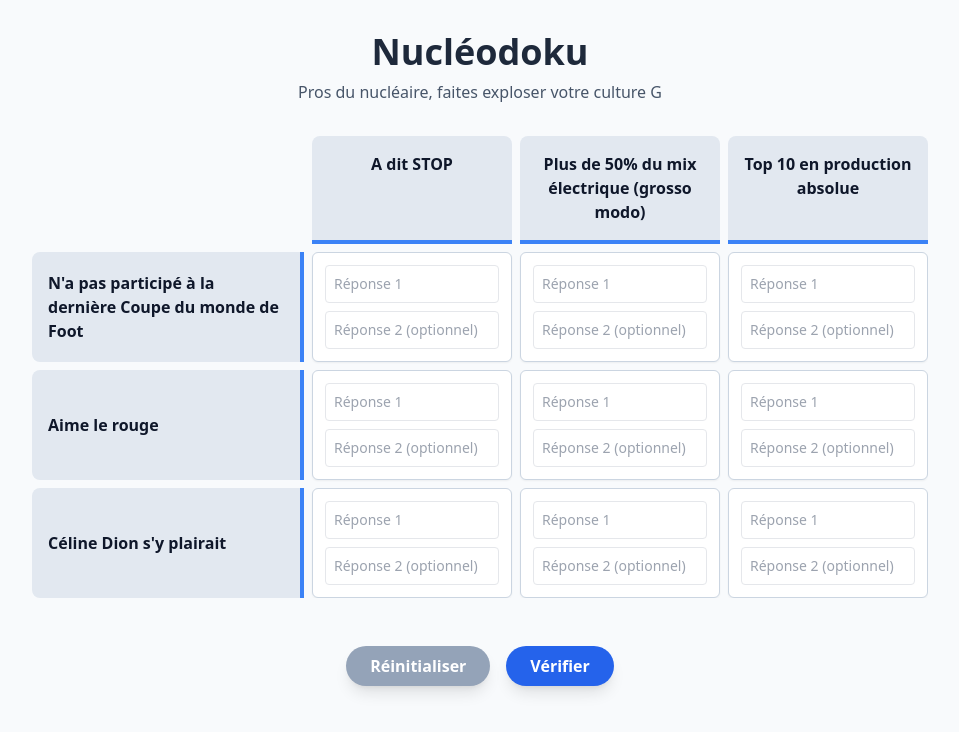
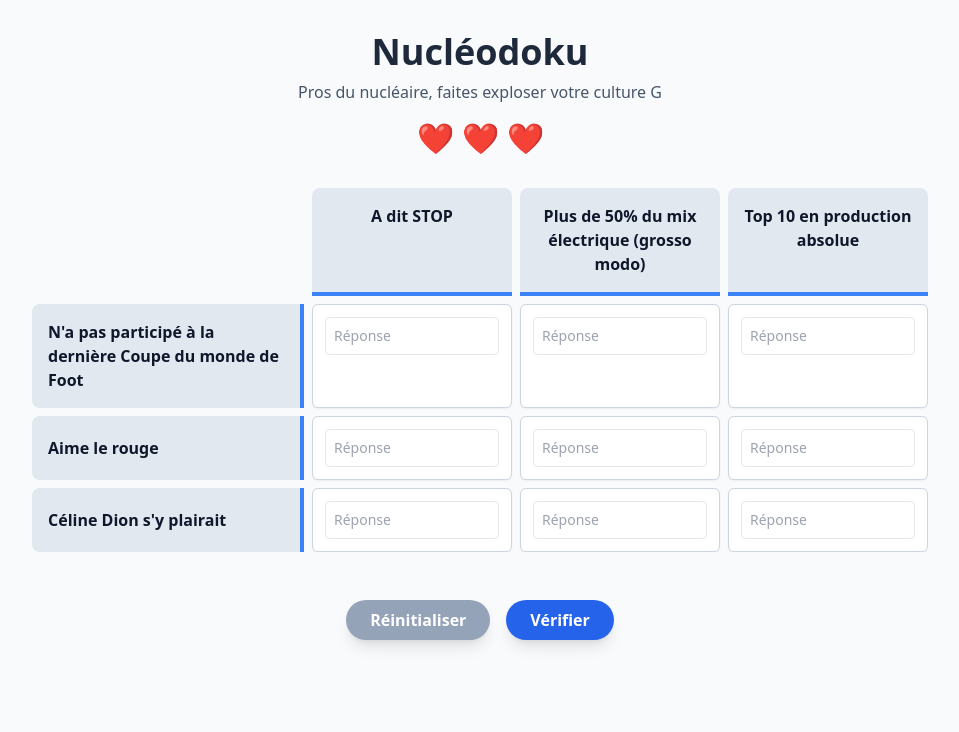
Before and after one commit to tremmala05/nucleodoku, a Nuxt app: page / in a window 1280 px wide. Shown: the top 732 px of the page, without its empty margins (160-1119 px from the left). Built offline with nearby package versions, Linux system fonts and the light colour scheme.

Commit message:
Update app.vue

```diff
--- a/app/app.vue
+++ b/app/app.vue
@@ -2,57 +2,82 @@
 import { PUZZLE } from './constants/puzzle';
 
 interface CellState {
-  answer1: string;
-  answer2: string;
-  isCorrect1: boolean | null;
-  isCorrect2: boolean | null;
+  answer: string;
+  isCorrect: boolean | null;
+  locked: boolean;       // true once answered correctly (input frozen)
+  lastChecked: string;   // avoids losing a life twice for the same unchanged wrong answer
 }
 
+const MAX_LIVES = 3;
+const TOTAL_CELLS = PUZZLE.rows.length * PUZZLE.cols.length;
+
 const gameState = reactive<Record<string, CellState>>({});
+const lives = ref(MAX_LIVES);
+const status = ref<'playing' | 'won' | 'lost'>('playing');
 
-// Initialize game state
-PUZZLE.rows.forEach(row => {
-  PUZZLE.cols.forEach(col => {
-    const id = `${row.id}-${col.id}`;
-    gameState[id] = {
-      answer1: '',
-      answer2: '',
-      isCorrect1: null,
-      isCorrect2: null,
-    };
-  });
+const makeEmptyCell = (): CellState => ({
+  answer: '',
+  isCorrect: null,
+  locked: false,
+  lastChecked: '',
 });
 
-const verify = () => {
+const initGameState = () => {
   PUZZLE.rows.forEach(row => {
     PUZZLE.cols.forEach(col => {
       const id = `${row.id}-${col.id}`;
-      const solutions = PUZZLE.solutions[id] || [];
-      const cell = gameState[id];
-
-      if (!cell) return;
-
-      const a1 = cell.answer1.trim().toLowerCase();
-      const a2 = cell.answer2.trim().toLowerCase();
-
-      cell.isCorrect1 = solutions.some(s => s.toLowerCase() === a1);
-      cell.isCorrect2 = a2 !== '' ? solutions.some(s => s.toLowerCase() === a2) : null;
+      gameState[id] = makeEmptyCell();
     });
   });
 };
 
-const reset = () => {
+initGameState();
+
+const solvedCount = computed(
+  () => Object.values(gameState).filter(cell => cell.locked).length
+);
+
+const verify = () => {
+  if (status.value !== 'playing') return;
+
   PUZZLE.rows.forEach(row => {
     PUZZLE.cols.forEach(col => {
       const id = `${row.id}-${col.id}`;
-      gameState[id] = {
-        answer1: '',
-        answer2: '',
-        isCorrect1: null,
-        isCorrect2: null,
-      };
+      const cell = gameState[id];
+      if (!cell || cell.locked) return;
+
+      const answer = cell.answer.trim().toLowerCase();
+      if (answer === '') {
+        cell.isCorrect = null;
+        return;
+      }
+      // Don't re-penalize an unchanged wrong answer on repeated clicks
+      if (answer === cell.lastChecked) return;
+      cell.lastChecked = answer;
+
+      const solution = (PUZZLE.solutions[id] || '').trim().toLowerCase();
+
+      if (answer === solution) {
+        cell.isCorrect = true;
+        cell.locked = true;
+      } else {
+        cell.isCorrect = false;
+        lives.value = Math.max(0, lives.value - 1);
+      }
     });
   });
+
+  if (lives.value <= 0) {
+    status.value = 'lost';
+  } else if (solvedCount.value === TOTAL_CELLS) {
+    status.value = 'won';
+  }
+};
+
+const reset = () => {
+  initGameState();
+  lives.value = MAX_LIVES;
+  status.value = 'playing';
 };
 </script>
 
@@ -62,7 +87,25 @@ const reset = () => {
       <header class="text-center mb-8">
         <h1 class="text-4xl font-extrabold text-slate-800 mb-2">Nucléodoku</h1>
         <p class="text-slate-600">Pros du nucléaire, faites exploser votre culture G</p>
+
+        <div class="mt-4 flex justify-center gap-2 text-3xl" aria-label="Vies restantes">
+          <span v-for="i in MAX_LIVES" :key="i">
+            {{ i <= lives ? '❤️' : '🖤' }}
+          </span>
+        </div>
       </header>
+
+      <!-- End-of-game message -->
+      <div
+        v-if="status !== 'playing'"
+        class="mb-8 p-6 rounded-xl text-center text-xl font-bold shadow-lg"
+        :class="status === 'won'
+          ? 'bg-green-100 text-green-800 border-2 border-green-500'
+          : 'bg-red-100 text-red-800 border-2 border-red-500'"
+      >
+        <p v-if="status === 'won'">🎉 Bravo, vous avez réussi le Nucléodoku !</p>
+        <p v-else>💥 Perdu ! Vous avez épuisé vos 3 vies.</p>
+      </div>
 
       <div class="overflow-x-auto">
         <div class="inline-grid grid-cols-[auto_repeat(3,minmax(200px,1fr))] gap-2 min-w-[700px]">
@@ -82,31 +125,21 @@ const reset = () => {
               {{ row.label }}
             </div>
 
-            <!-- Input Cells -->
+            <!-- Input Cell -->
             <div v-for="col in PUZZLE.cols" :key="col.id"
                  class="p-3 bg-white border border-slate-300 rounded-md shadow-sm flex flex-col gap-2">
-              <div class="grid grid-cols-1 gap-2">
-                <input
-                  v-model="gameState[`${row.id}-${col.id}`].answer1"
-                  type="text"
-                  placeholder="Réponse 1"
-                  class="w-full p-2 text-sm border rounded focus:ring-2 focus:ring-blue-400 outline-none transition-all"
-                  :class="{
-                    'bg-green-100 border-green-500': gameState[`${row.id}-${col.id}`].isCorrect1 === true,
-                    'bg-red-100 border-red-500': gameState[`${row.id}-${col.id}`].isCorrect1 === false,
-                  }"
-                />
-                <input
-                  v-model="gameState[`${row.id}-${col.id}`].answer2"
-                  type="text"
-                  placeholder="Réponse 2 (optionnel)"
-                  class="w-full p-2 text-sm border rounded focus:ring-2 focus:ring-blue-400 outline-none transition-all"
-                  :class="{
-                    'bg-green-100 border-green-500': gameState[`${row.id}-${col.id}`].isCorrect2 === true,
-                    'bg-red-100 border-red-500': gameState[`${row.id}-${col.id}`].isCorrect2 === false,
-                  }"
-                />
-              </div>
+              <input
+                v-model="gameState[`${row.id}-${col.id}`].answer"
+                type="text"
+                placeholder="Réponse"
+                :disabled="gameState[`${row.id}-${col.id}`].locked || status !== 'playing'"
+                @keyup.enter="verify"
+                class="w-full p-2 text-sm border rounded focus:ring-2 focus:ring-blue-400 outline-none transition-all disabled:opacity-70"
+                :class="{
+                  'bg-green-100 border-green-500': gameState[`${row.id}-${col.id}`].isCorrect === true,
+                  'bg-red-100 border-red-500': gameState[`${row.id}-${col.id}`].isCorrect === false,
+                }"
+              />
             </div>
           </template>
         </div>
@@ -118,7 +151,8 @@ const reset = () => {
           Réinitialiser
         </button>
         <button @click="verify"
-                class="px-6 py-2 bg-blue-600 text-white font-bold rounded-full hover:bg-blue-700 transition-colors shadow-lg">
+                :disabled="status !== 'playing'"
+                class="px-6 py-2 bg-blue-600 text-white font-bold rounded-full hover:bg-blue-700 transition-colors shadow-lg disabled:opacity-50 disabled:cursor-not-allowed disabled:hover:bg-blue-600">
           Vérifier
         </button>
       </div>
```
